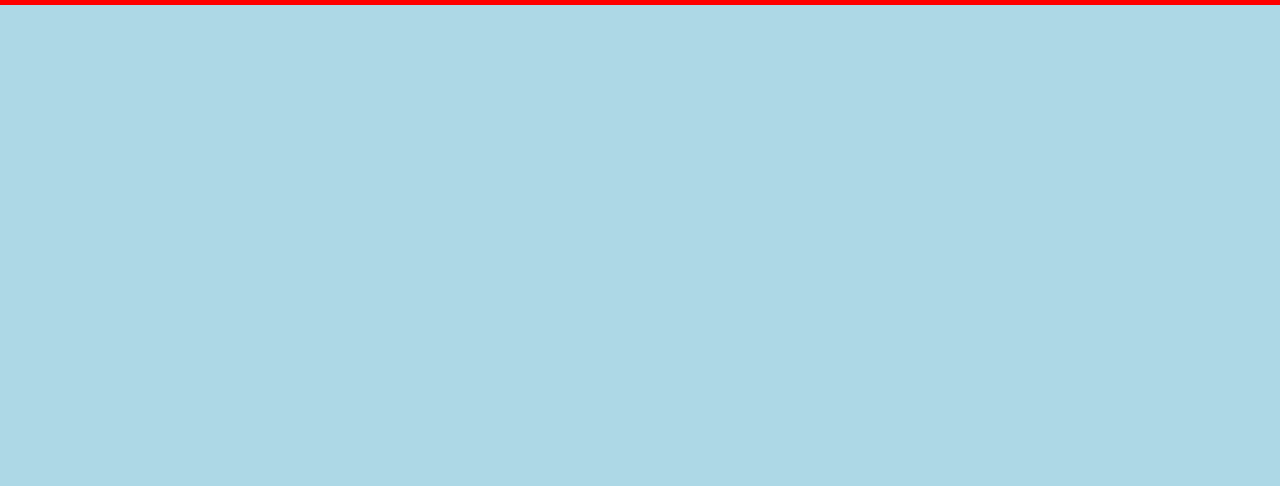
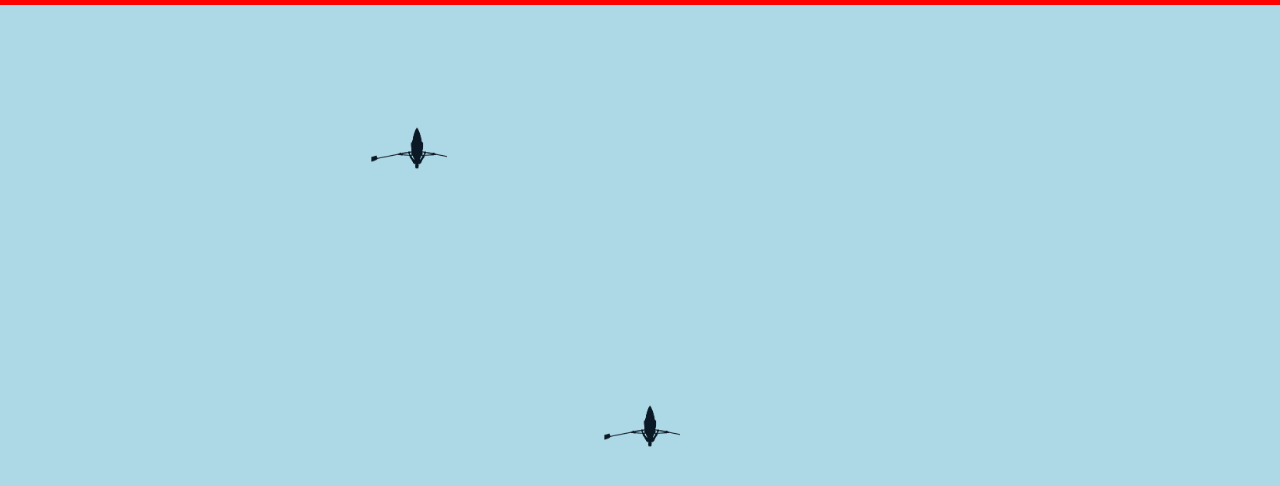
Before and after one commit to aayugames/bdayboy, a plain HTML site: page index.html in a window 1280 px wide. Drawn offline with Linux system fonts and the light colour scheme.

Commit message:
Update style.css

```diff
--- a/style.css
+++ b/style.css
@@ -25,7 +25,7 @@ body {
   position: absolute;
   width: 80px; /* Boat size */
   height: 100px;
-  background-image: url('boat.png'); /* Ensure correct image filename */
+  background-image: url('boat.png.png'); /* Make sure filename is correct */
   background-size: cover;
 }
 
@@ -59,6 +59,6 @@ body {
   position: absolute;
   width: 80px;
   height: 100px;
-  background-image: url('obstacle.png'); /* Ensure this file exists */
+  background-image: url('boat.png.png'); /* Ensure correct filename */
   background-size: cover;
 }
```
